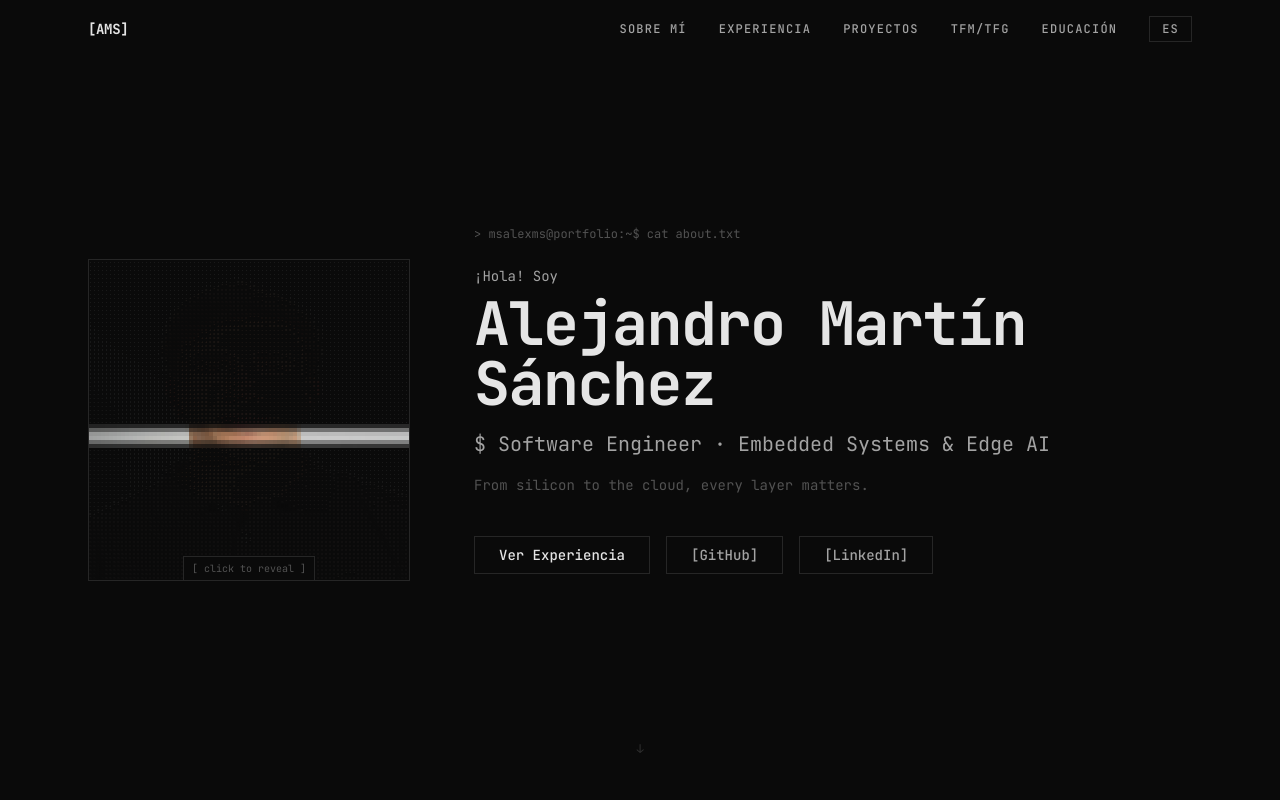
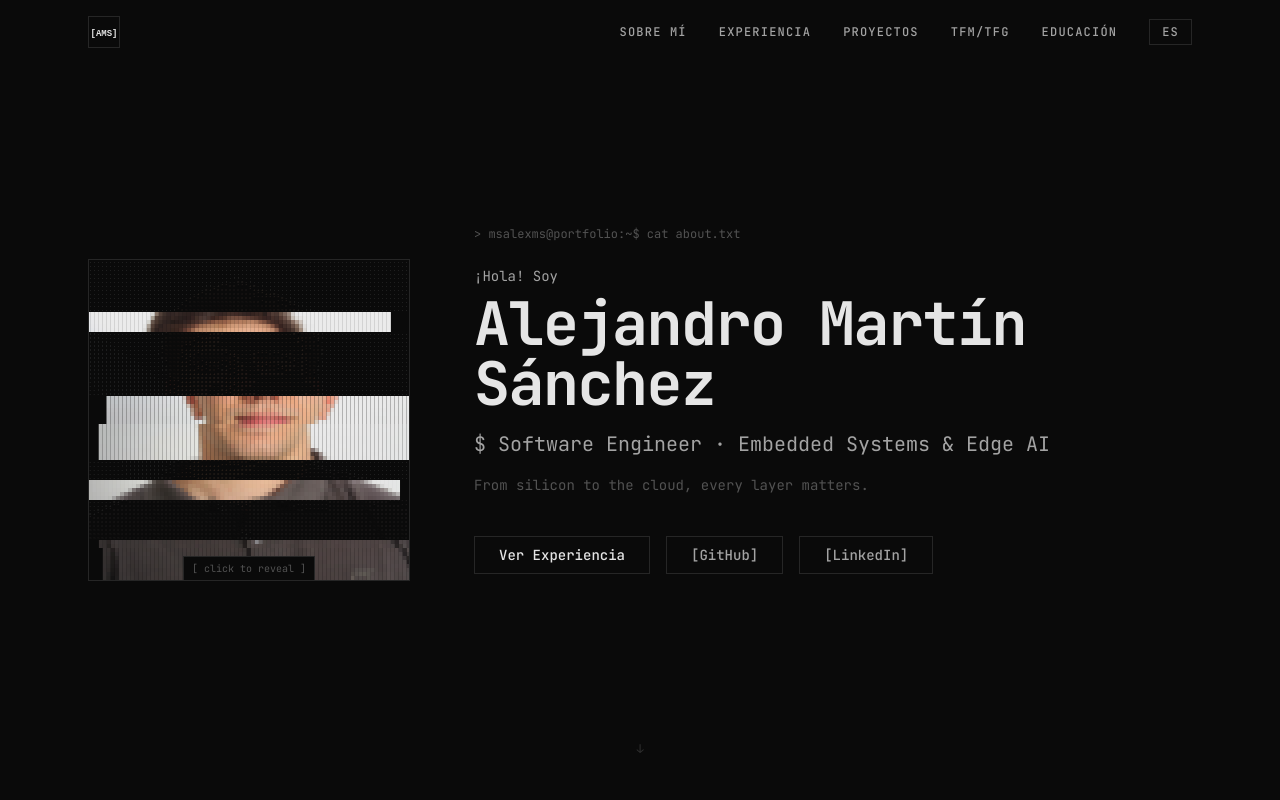
Before and after one commit to msalexms/msalexms.github.io, a React (Vite) app: page / in a window 1280 px wide. Shown: the top 800 px of the page. Built offline with nearby package versions, Linux system fonts and the light colour scheme.

Commit message:
feat(assets): add personal brand logo SVG and integrate into header
- Create public/logo.svg with terminal aesthetic: [AMS]
- Update Header to use logo image instead of plain text
- Match favicon style: dark bg, subtle border, monospace text

```diff
--- a/src/components/Header.jsx
+++ b/src/components/Header.jsx
@@ -44,9 +44,16 @@ export default function Header() {
       <nav className="max-w-6xl mx-auto px-6 py-4 flex items-center justify-between">
         <button
           onClick={() => scrollTo('hero')}
-          className="text-sm font-bold tracking-tight text-[#e5e5e5] hover:text-[#d4d4d4] transition-colors"
+          className="flex items-center hover:opacity-80 transition-opacity"
+          aria-label="Go to top"
         >
-          [AMS]
+          <img
+            src="/logo.svg"
+            alt="[AMS]"
+            width={32}
+            height={32}
+            className="block"
+          />
         </button>
 
         <div className="hidden md:flex items-center gap-8">
--- a/src/components/Hero.jsx
+++ b/src/components/Hero.jsx
@@ -42,7 +42,7 @@ export default function Hero() {
               alt={general.name}
               width={320}
               height={320}
-              effect="scan"
+              effect="glitch"
             />
           </div>
         </motion.div>
```
Also changed, not shown: public/logo.svg (added).
